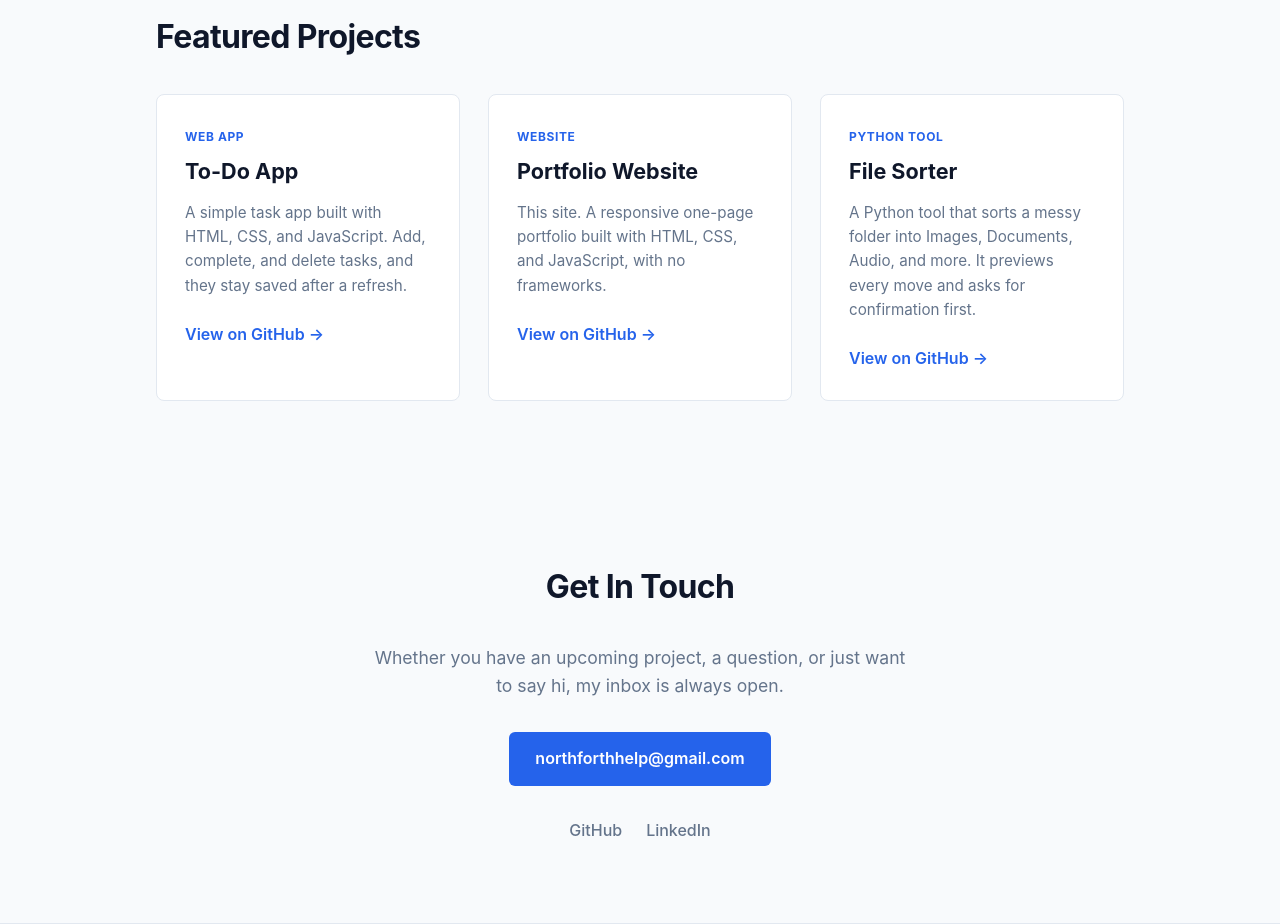
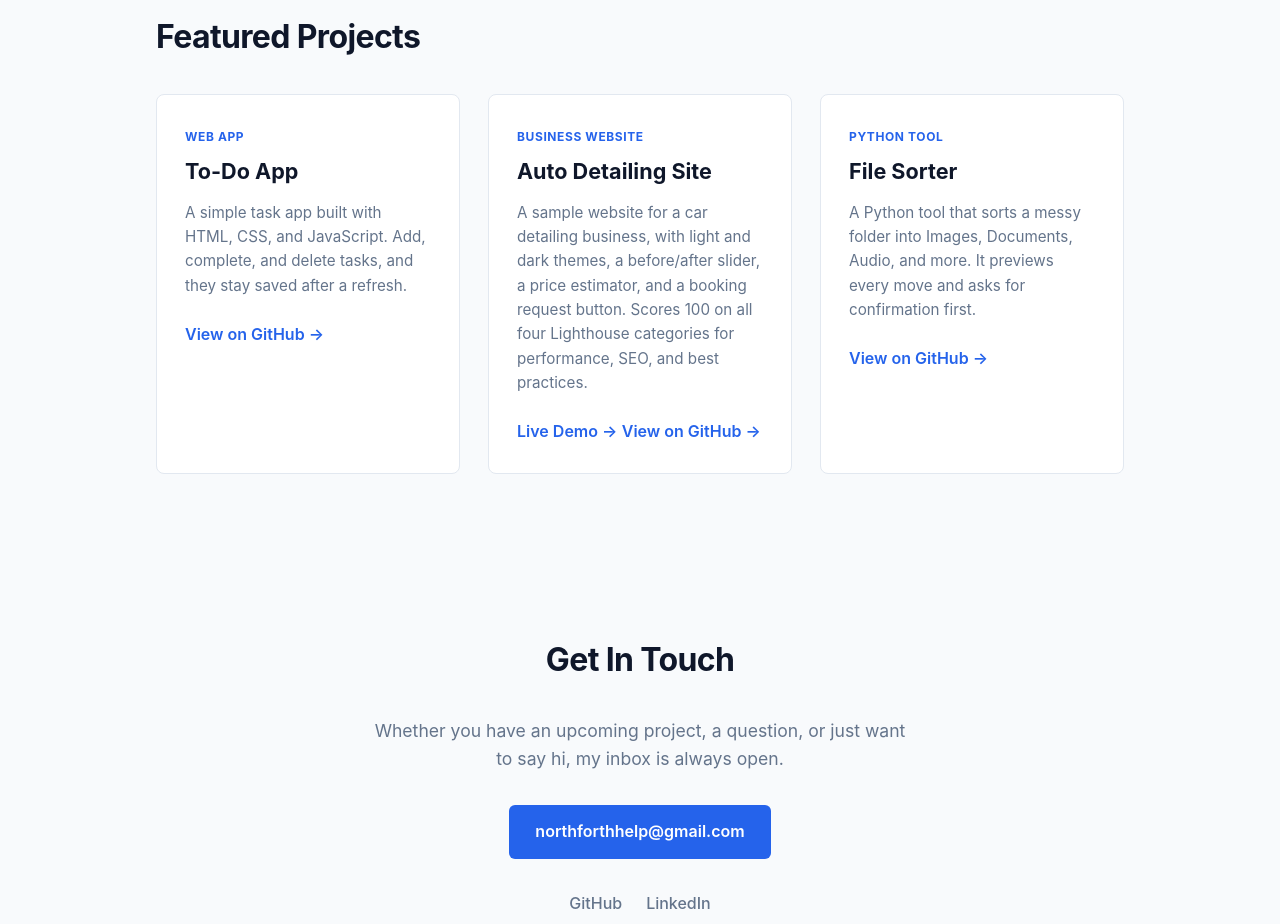
Before and after one commit to Raiyan020/my-first-site, a plain HTML site: page index.html in a window 1280 px wide. Shown: the part 1020-1944 px from the top of the page. Drawn offline with Linux system fonts and the light colour scheme.

Commit message:
Feature Auto Detailing site in projects

```diff
--- a/index.html
+++ b/index.html
@@ -85,11 +85,12 @@
          <!-- EDIT: Project Card 2 -->
 <article class="project-card">
   <div class="project-body">
-    <span class="project-tag">Website</span>
-    <h3 class="project-title">Portfolio Website</h3>
-    <p class="project-desc">This site. A responsive one-page portfolio built with HTML, CSS, and JavaScript, with no frameworks.</p>
+    <span class="project-tag">Business Website</span>
+    <h3 class="project-title">Auto Detailing Site</h3>
+    <p class="project-desc">A sample website for a car detailing business, with light and dark themes, a before/after slider, a price estimator, and a booking request button. Scores 100 on all four Lighthouse categories for performance, SEO, and best practices.</p>
     <div class="project-links">
-      <a href="https://github.com/Raiyan020/my-first-site" target="_blank" rel="noopener" class="text-link">View on GitHub &rarr;</a>
+      <a href="https://raiyan020.github.io/auto-detailing-site/" target="_blank" rel="noopener" class="text-link">Live Demo &rarr;</a>
+      <a href="https://github.com/Raiyan020/auto-detailing-site" target="_blank" rel="noopener" class="text-link">View on GitHub &rarr;</a>
               </div>
             </div>
           </article>
```
